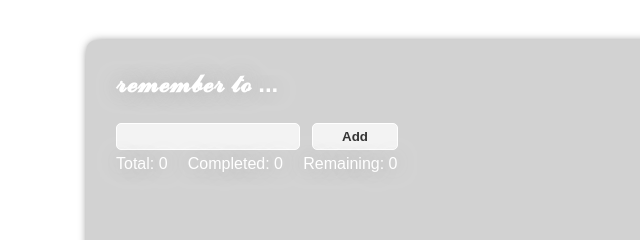
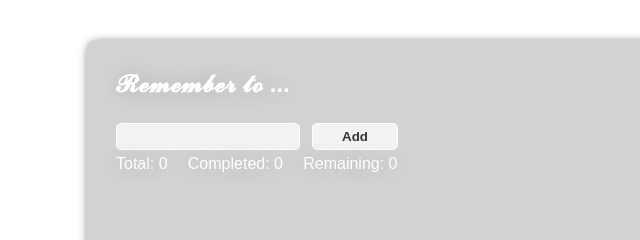
Before and after one commit to Qinisfighting/chrome-extension-dashboard, a website with bundled scripts: page index.html in a window 1280 px wide. Shown: the top 240 px of the page, 0-640 px from the left. Built offline with nearby package versions, Linux system fonts and the light colour scheme; no server answers.

Commit message:
Update index.html

```diff
--- a/index.html
+++ b/index.html
@@ -17,7 +17,7 @@
     <main>
       <div class="top">
         <div class="container">
-          <h2>𝓻𝓮𝓶𝓮𝓶𝓫𝓮𝓻 𝓽𝓸 ...</h2>
+          <h2>𝓡𝓮𝓶𝓮𝓶𝓫𝓮𝓻 𝓽𝓸 ...</h2>
           <form class="todo-form">
             <div class="form-wrapper">
               <input
```
